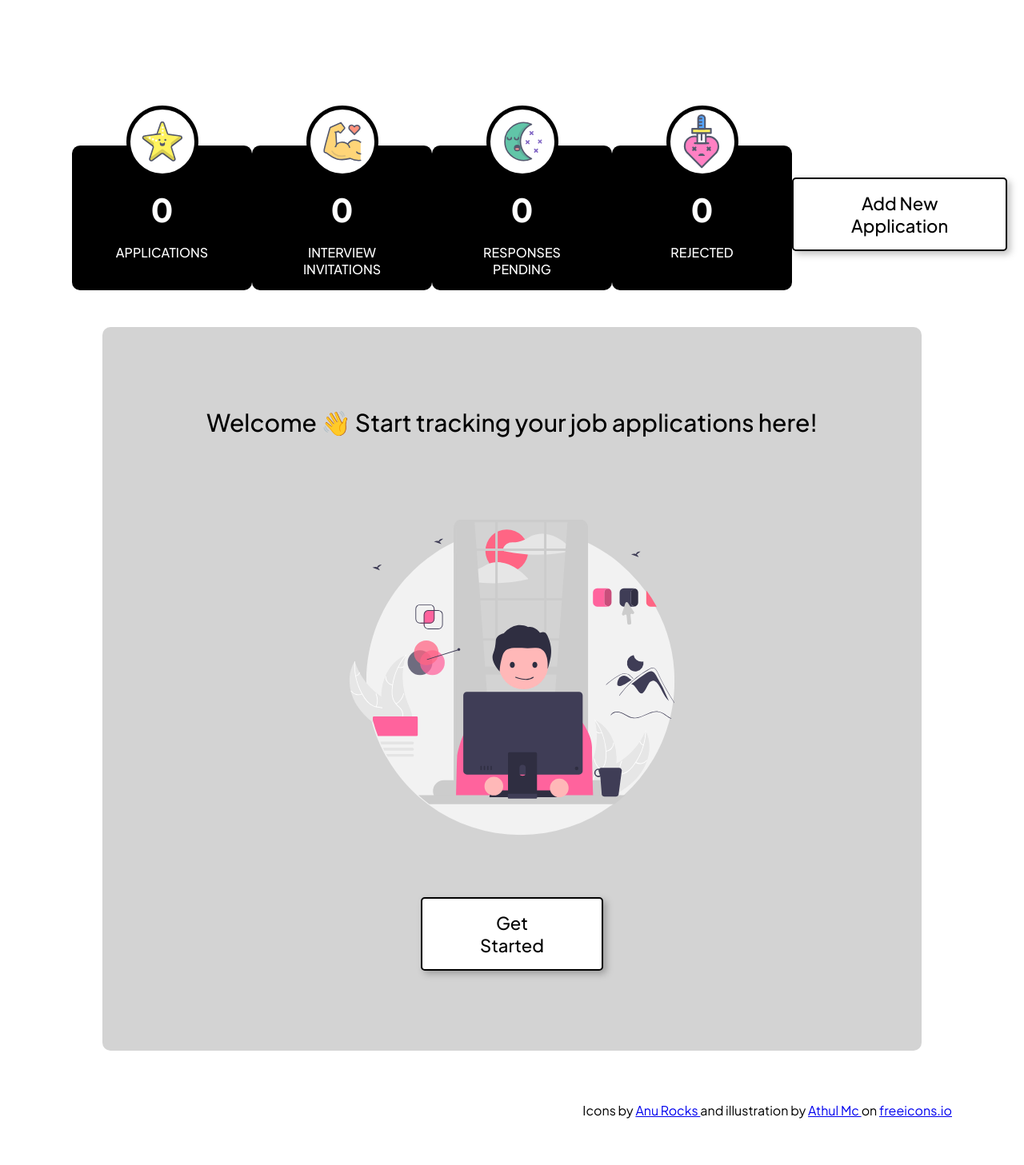
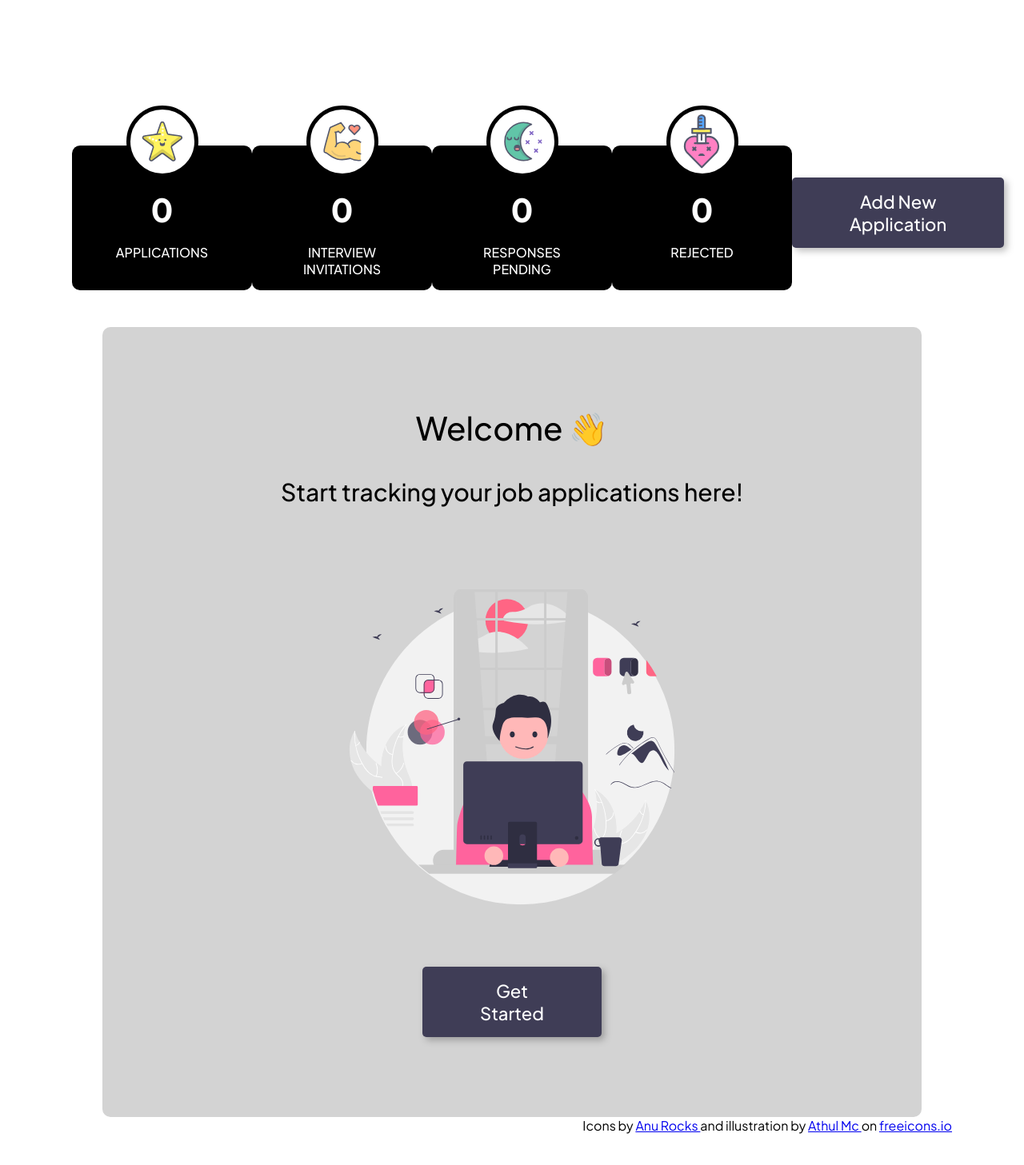
Before and after one commit to christinaOh/job_application_tracker, a React (Create React App) app in the folder client/: page / in a window 1280 px wide. Shown: the part 71-1528 px from the top of the page at 80% size. Built offline with nearby package versions, Linux system fonts and the light colour scheme; no server answers; a web font is replaced by a local one.

Commit message:
Some minor style changes to buttons and text

```diff
--- a/client/src/App.css
+++ b/client/src/App.css
@@ -94,22 +94,22 @@ header {
 
 .new-app-button {
   padding: 16px 72px;
-  background-color: white;
+  background-color: #3F3D56;
   border-radius: 5px;
-  border: solid black 2px;
+  border: none;
   filter: drop-shadow(4px 4px 4px rgba(0,0,0,0.25));
 }
 
 .new-app-button>p {
-  color: black;
+  color: white;
   font-size: 22px;
   font-weight: 500;
   width: min-content;
-  margin: 0px
+  margin: 0px;
 }
 
 .new-app-button:hover {
-  background-color: lightgray;
+  background-color: #5DB7A0;
 }
 
 .new-app-button.add-new-application {
@@ -216,7 +216,8 @@ footer {
 footer > p {
   text-align: right;
   color: black;
-  padding: 5% 90px;
+  padding-right: 90px;
+  padding-bottom:50px;
   margin: 0px;
 }
 /* END FOOTER STYLING */
@@ -278,21 +279,22 @@ form > label {
 
 .submit-btn {
   padding: 16px 72px;
-  background-color: white;
+  background-color: #3F3D56;
   border-radius: 5px;
-  border: solid black 2px;
-  margin-top: 40px;
+  border: none;
+  filter: drop-shadow(4px 4px 4px rgba(0,0,0,0.25));
+  margin-top: 50px;
 }
 
 .submit-btn>p {
-  color: black;
+  color: white;
   font-size: 22px;
   font-weight: 500;
   margin: 0px
 }
 
 .submit-btn:hover {
-  background-color: lightgray;
+  background-color: #5DB7A0;
 }
 
 .close-btn {
@@ -300,7 +302,7 @@ form > label {
   background-color: white;
   font-size: 20px;
   font-weight: 500;
-  color: darkslategray;
+  color: #3F3D56;
   width: 100%;
   text-align: right;
   margin-top: 45px;
@@ -318,7 +320,7 @@ form > label {
   background-color: white;
   font-size: 20px;
   font-weight: 500;
-  color: darkslategray;
+  color: #3F3D56;
   width: 100%;
   text-align: right;
   margin-bottom: 0px;
@@ -350,12 +352,15 @@ form > label {
   font-size: 30px;
   font-weight: 500;
   text-align: center;
-  padding-top: 100px;
+  padding-top: 10px;
 }
 
 .empty-table>h1 {
   text-align: center;
-  font-size: 60px;
+  font-size: 40px;
+  font-weight: 500;
+  margin: 0px;
+  padding-top: 100px;
 }
 
 #empty-table-svg {
--- a/client/src/components/EmptyTable.js
+++ b/client/src/components/EmptyTable.js
@@ -3,7 +3,8 @@ import AddJobAppButton from "./AddJobAppButton";
 function EmptyTable({onJobAppsChange}) {
     return (
         <div class="empty-table">
-            <h2>Welcome <span>👋  </span>Start tracking your job applications here!</h2>
+            <h1>Welcome <span>👋  </span></h1>
+            <h2>Start tracking your job applications here!</h2>
             <svg id="empty-table-svg" data-name="Group 512" xmlns="http://www.w3.org/2000/svg" width="1500" height="1500" viewBox="0 0 1500 1500">
                 <defs>
                     <clipPath id="clip-path">
```
